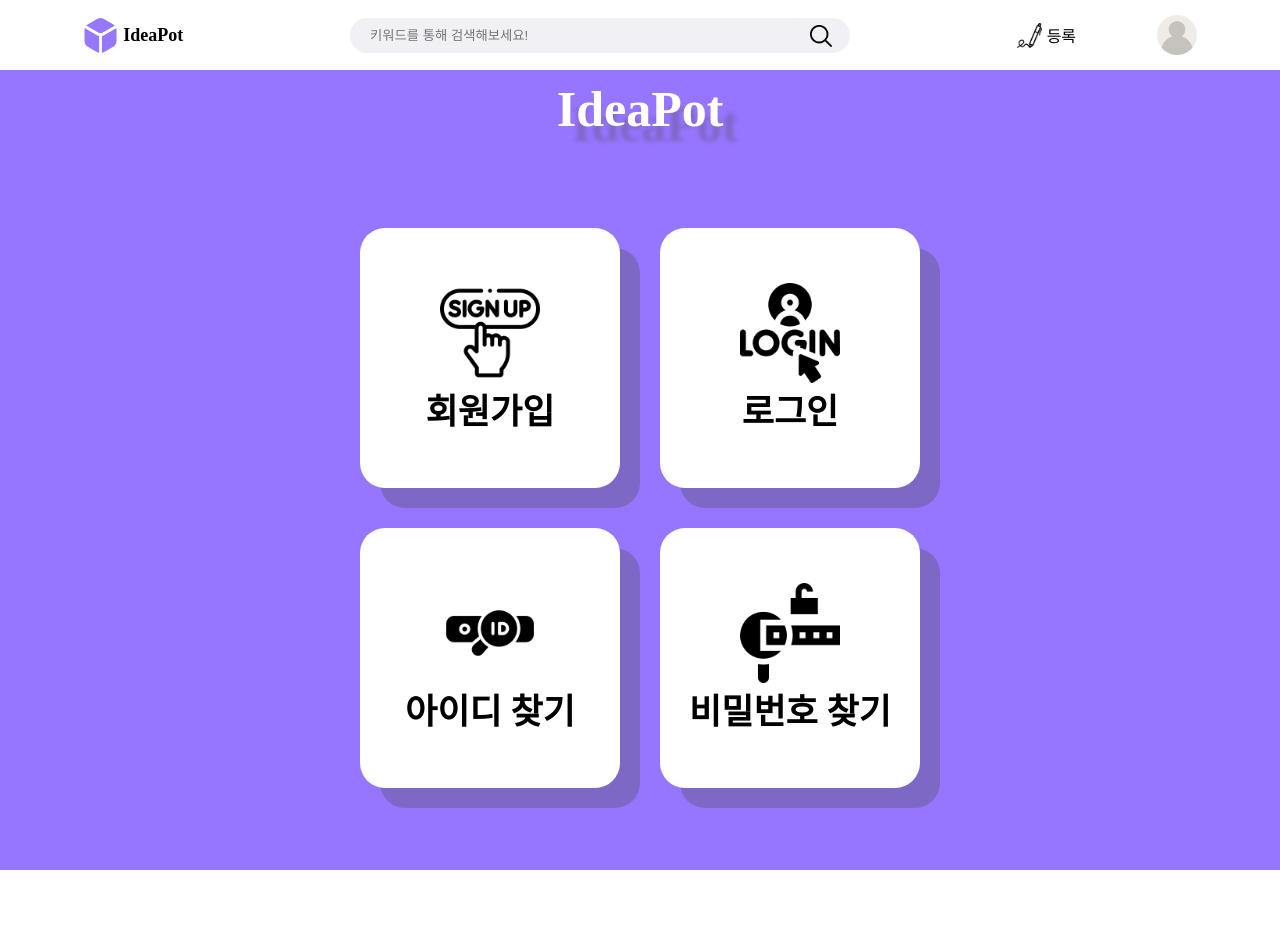
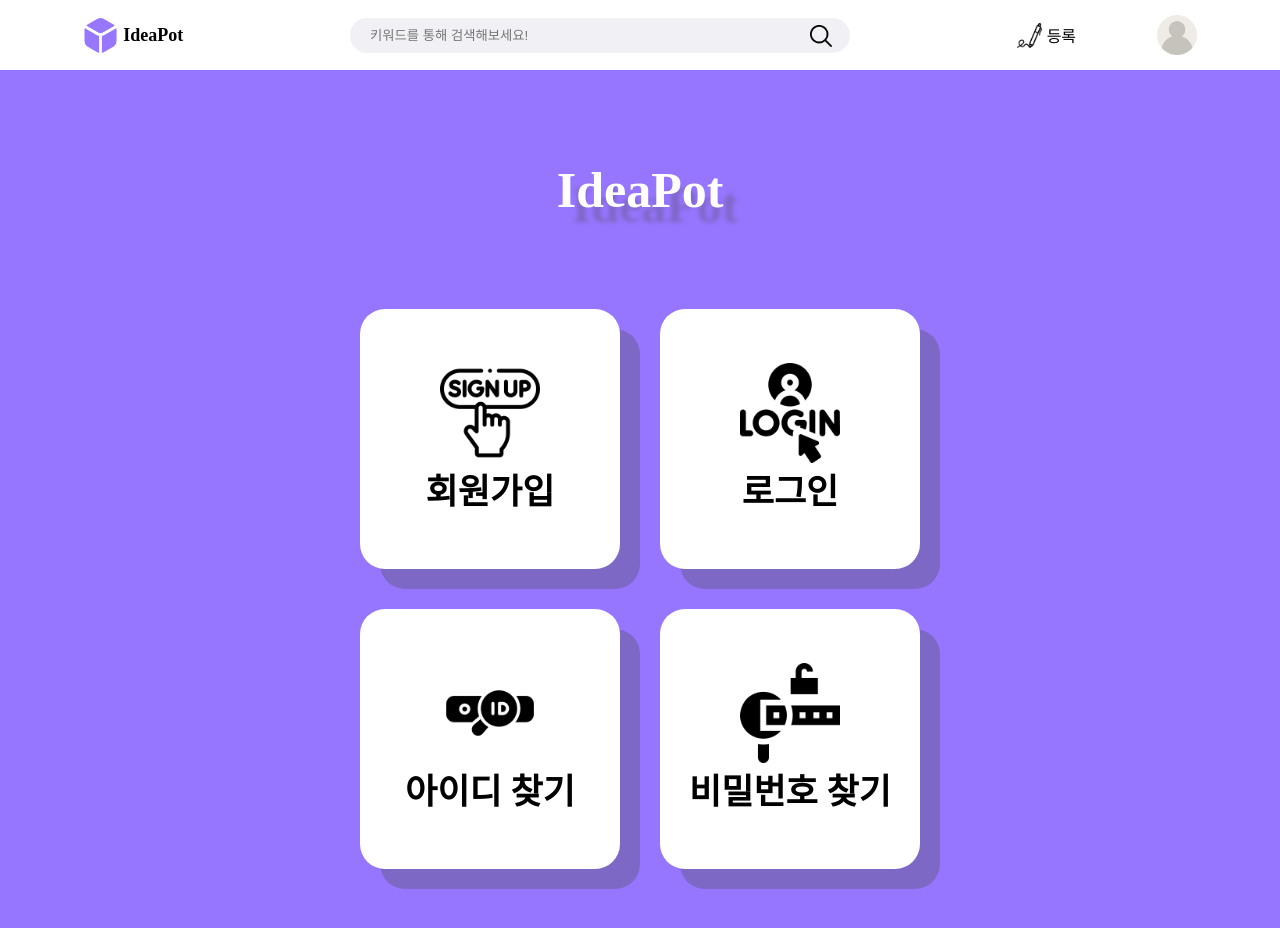
Before and after one commit to Brain-Compiler/ideapot-Frontend, a React (Create React App) app: page / in a window 1280 px wide. Shown: the top 928 px of the page. Before the commit the page ends 870 px from the top, so only its background shows below. Built offline with nearby package versions, Linux system fonts and the light colour scheme.

Commit message:
Fix member_management Style

```diff
--- a/src/pages/member_management/member_management.module.scss
+++ b/src/pages/member_management/member_management.module.scss
@@ -1,10 +1,8 @@
 .background {
-  position: absolute;
   display: flex;
   align-items: center;
   justify-content: center;
-  width: 100%;
-  height: 100%;
+  height: 961px;
   background-color: #9776ff;
   -webkit-user-select: none;
   -moz-user-select: none;
```
